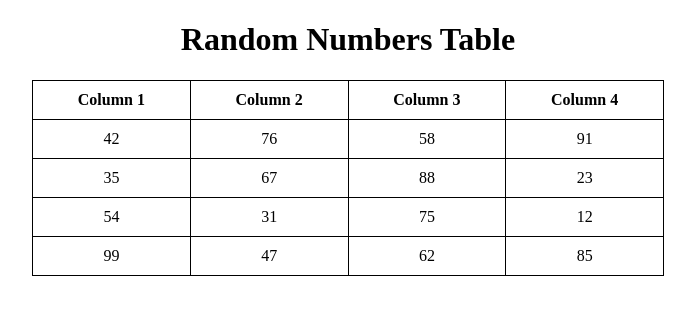
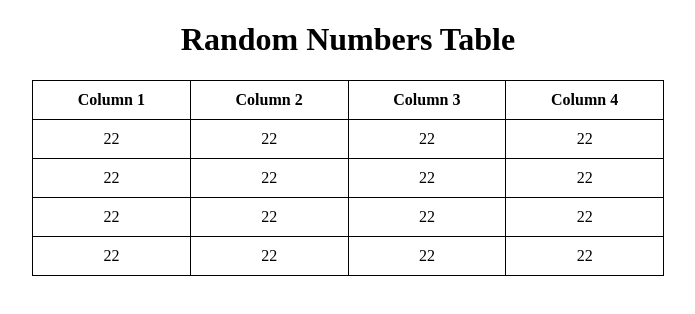
Before and after one commit to Payman22/ESP32-IOT, a plain HTML site: page index.html in a window 1280 px wide. Shown: the full height of the page, 292-987 px from the left. Drawn offline with Linux system fonts and the light colour scheme.

Commit message:
Update index.html

```diff
--- a/index.html
+++ b/index.html
@@ -29,28 +29,28 @@
             <th>Column 4</th>
         </tr>
         <tr>
-            <td>42</td>
-            <td>76</td>
-            <td>58</td>
-            <td>91</td>
+            <td>22</td>
+            <td>22</td>
+            <td>22</td>
+            <td>22</td>
         </tr>
         <tr>
-            <td>35</td>
-            <td>67</td>
-            <td>88</td>
-            <td>23</td>
+            <td>22</td>
+            <td>22</td>
+            <td>22</td>
+            <td>22</td>
         </tr>
         <tr>
-            <td>54</td>
-            <td>31</td>
-            <td>75</td>
-            <td>12</td>
+            <td>22</td>
+            <td>22</td>
+            <td>22</td>
+            <td>22</td>
         </tr>
         <tr>
-            <td>99</td>
-            <td>47</td>
-            <td>62</td>
-            <td>85</td>
+            <td>22</td>
+            <td>22</td>
+            <td>22</td>
+            <td>22</td>
         </tr>
     </table>
 </body>
```
